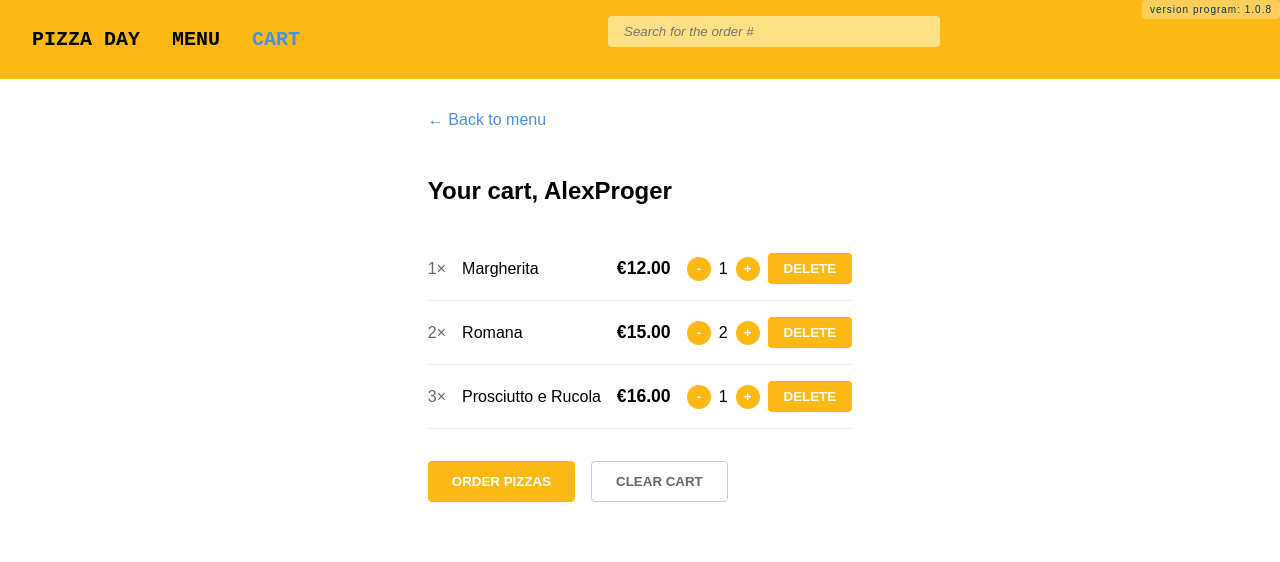
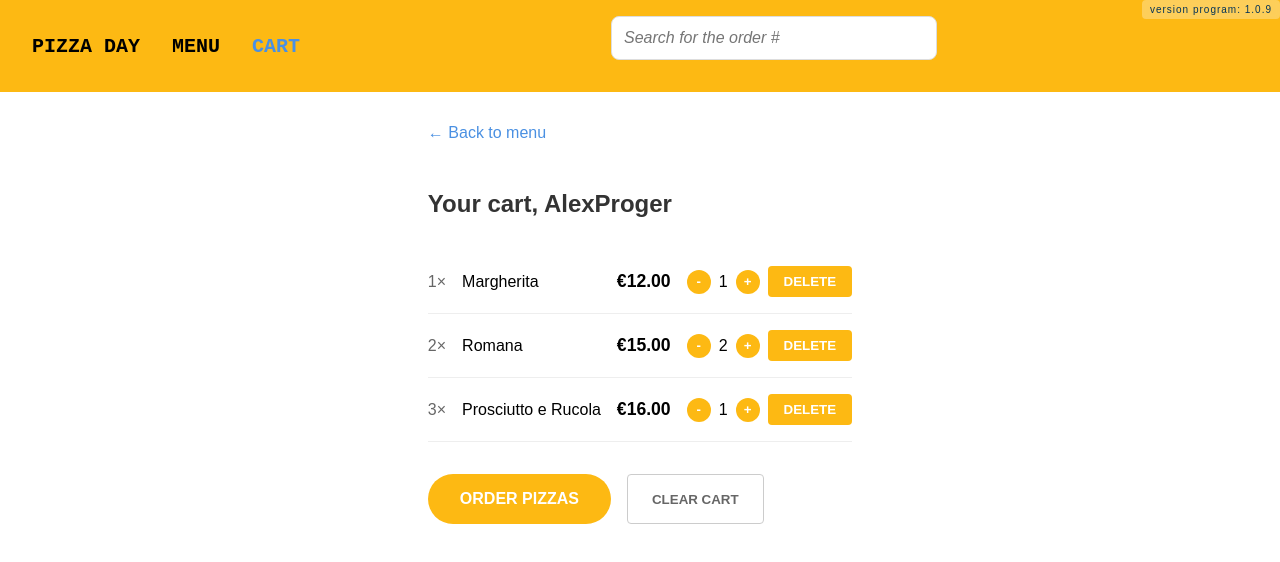
Before and after one commit to uaproger/ap-react-12.11.24, a React (Vite) app: page /cart in a window 1280 px wide. Shown: the top 562 px of the page. Built offline with nearby package versions, Linux system fonts and the light colour scheme; no server answers.

Commit message:
home work 9

```diff
--- a/package.json
+++ b/package.json
@@ -1,7 +1,7 @@
 {
     "name": "12.11.2024",
     "private": true,
-    "version": "1.0.8",
+    "version": "1.0.9",
     "type": "module",
     "scripts": {
         "dev": "vite",
--- a/src/App.jsx
+++ b/src/App.jsx
@@ -4,6 +4,7 @@ import Menu from "./pages/Menu/Menu.jsx";
 import Cart from "./pages/Cart/Cart.jsx";
 import NotFound from "./pages/NotFound.jsx";
 import { BrowserRouter, Route, Routes } from "react-router";
+import OrderForm from "./pages/OrderForm/OrderForm.jsx";
 
 const App = () => {
     return (
@@ -11,11 +12,12 @@ const App = () => {
             <div className="container">
                 <Header />
                 <Routes>
-                    <Route path="/" element={<Main />} />
-                    <Route path="/menu" element={<Menu />} />
-                    <Route path="/cart" element={<Cart />} />
+                    <Route path={ "/" } element={ <Main /> } />
+                    <Route path={ "/menu" } element={ <Menu /> } />
+                    <Route path={ "/cart" } element={ <Cart /> } />
+                    <Route path={ "/order/form" } element={ <OrderForm /> } />
 
-                    <Route path={"*"} element={<NotFound />} />
+                    <Route path={ "*" } element={ <NotFound /> } />
                 </Routes>
             </div>
         </BrowserRouter>
--- a/src/components/Button.jsx
+++ b/src/components/Button.jsx
@@ -1,6 +1,19 @@
-const Button = ({ text, className, onClick, ariaLabel }) => {
+const Button = (props) => {
+    const {
+        type,
+        text,
+        className,
+        onClick,
+        ariaLabel
+    } = props;
+
     return (
-        <button onClick={onClick} className={ className } aria-label={ariaLabel}>{ text }</button>
+        <button
+            type={ type }
+            onClick={ onClick }
+            className={ className }
+            aria-label={ ariaLabel }
+        >{ text }</button>
     );
 }
 
--- /dev/null
+++ b/src/components/CustomForm.jsx
@@ -0,0 +1,56 @@
+import Input from "./Input.jsx";
+import Button from "./Button.jsx";
+import { useContext } from "react";
+import { useNavigate } from "react-router";
+import { UserContext } from "../contexts/UserProvider.jsx";
+import { api } from "../config/api.js";
+import { GUID, setCookie } from "../helpers/helper.js";
+import Form from "./Form.jsx";
+
+const CustomForm = () => {
+    const navigate = useNavigate();
+
+    const { userName, setUserName } = useContext(UserContext);
+
+    const changeUserName = (event) => {
+        setUserName(event.target.value);
+    }
+
+    const showUserName = async (event) => {
+        event.preventDefault();
+        if (userName === "" || userName.length < 2) return;
+        try {
+            const token = GUID();
+
+            const response = await fetch(api.users, {
+                method: "POST",
+                headers: {
+                    "Content-Type": "application/json",
+                },
+                body: JSON.stringify({
+                    name: userName,
+                    token: token
+                }),
+            });
+
+            if (!response.ok) {
+                throw new Error(`Помилка HTTP! статус: ${response.status}`);
+            }
+
+            setCookie('token', token, 365);
+
+            navigate("/menu");
+        } catch (error) {
+            console.error(error);
+        }
+    }
+
+    return (
+        <Form action={ "/" } method={ "post" } className={ "form" }>
+            <Input onChange={ changeUserName } type={"text"} placeholder={"Ваше ім'я"} ariaLabel={"Ваше ім'я"} value={ userName } />
+            <Button onClick={ showUserName } text={"Start Order"} className={"btn"} />
+        </Form>
+    );
+}
+
+export default CustomForm;
--- a/src/components/Form.jsx
+++ b/src/components/Form.jsx
@@ -1,54 +1,23 @@
-import Input from "./Input.jsx";
-import Button from "./Button.jsx";
-import { useContext } from "react";
-import { useNavigate } from "react-router";
-import { UserContext } from "../contexts/UserProvider.jsx";
-import { api } from "../config/api.js";
-import {GUID, setCookie} from "../helpers/helper.js";
-
-const Form = () => {
-    const navigate = useNavigate();
-
-    const { userName, setUserName } = useContext(UserContext);
-
-    const changeUserName = (event) => {
-        setUserName(event.target.value);
-    }
-
-    const showUserName = async (event) => {
-        event.preventDefault();
-        if (userName === "" || userName.length < 2) return;
-        try {
-            const token = GUID();
-
-            const response = await fetch(api.users, {
-                method: "POST",
-                headers: {
-                    "Content-Type": "application/json",
-                },
-                body: JSON.stringify({
-                    name: userName,
-                    token: token
-                }),
-            });
-
-            if (!response.ok) {
-                throw new Error(`Помилка HTTP! статус: ${response.status}`);
-            }
-
-            setCookie('token', token, 365);
-
-            navigate("/menu");
-        } catch (error) {
-            console.error(error);
-        }
-    }
+const Form = (props) => {
+    const {
+        action,
+        className,
+        method,
+        encType,
+        target,
+        noValidate,
+        children
+    } = props;
 
     return (
-        <form action={"/"} method={"post"} className={"form"}>
-            <Input onChange={ changeUserName } type={"text"} placeholder={"Ваше ім'я"} ariaLabel={"Ваше ім'я"} value={ userName } />
-            <Button onClick={ showUserName } text={"Start Order"} className={"btn"} />
-        </form>
+        <form
+            action={ action }
+            className={ className }
+            method={ method }
+            encType={ encType }
+            target={ target }
+            noValidate={ noValidate }
+        >{ children }</form>
     );
 }
 
--- a/src/components/Input.jsx
+++ b/src/components/Input.jsx
@@ -4,7 +4,9 @@ const Input = ({
     placeholder = "Your full name",
     ariaLabel = "Your full name",
     value = "",
-    onChange = () => {}
+    onChange = () => {},
+    readOnly,
+    required
 }) => {
     return (
         <input
@@ -14,6 +16,8 @@ const Input = ({
             aria-label={ ariaLabel }
             value={ value }
             onChange={ onChange }
+            readOnly={ readOnly ?? false }
+            required={ required ?? false }
         />
     );
 }
--- /dev/null
+++ b/src/components/Label.jsx
@@ -0,0 +1,9 @@
+const Label = (props) => {
+    const { htmlFor, className, children } = props;
+
+    return (
+        <label htmlFor={ htmlFor } className={ className }>{ children }</label>
+    );
+}
+
+export default Label;
--- a/src/pages/Cart/Cart.css
+++ b/src/pages/Cart/Cart.css
@@ -76,3 +76,7 @@
     font-weight: bold;
     text-transform: uppercase;
 }
+.btn-order-form {
+    text-decoration: none;
+    color: #ffffff;
+}
--- a/src/pages/Cart/Cart.jsx
+++ b/src/pages/Cart/Cart.jsx
@@ -15,7 +15,9 @@ const Cart = () => {
             </div>
 
             <div className="cart-actions">
-                <Button className={"order-btn"} text={"Order pizzas"} />
+                <Button className={"order-btn"} text={
+                    <NavLink to={"/order/form"} className={ "btn-order-form" }>Order pizzas</NavLink>
+                } />
                 <Button className={"clear-btn"} text={"Clear cart"} />
             </div>
         </div>
--- a/src/pages/Main.jsx
+++ b/src/pages/Main.jsx
@@ -1,4 +1,4 @@
-import Form from "../components/Form.jsx";
+import CustomForm from "../components/CustomForm.jsx";
 
 const Main = () => {
     return (
@@ -6,7 +6,7 @@ const Main = () => {
             <h1>The best pizza.</h1>
             <p className="subtitle">Straight out of the oven, straight to you.</p>
             <p className="welcome">👉 Welcome! Please start by telling us your name:</p>
-            <Form />
+            <CustomForm />
         </main>
     );
 }
--- /dev/null
+++ b/src/pages/OrderForm/OrderForm.css
@@ -0,0 +1,59 @@
+.container-order-form {
+    max-width: 600px;
+    margin: 0 auto;
+}
+h1 {
+    font-size: 2rem;
+    color: #333;
+    margin-bottom: 2rem;
+}
+.form-group {
+    margin-bottom: 1.5rem;
+}
+label {
+    display: block;
+    font-size: 1.1rem;
+    color: #444;
+    margin-bottom: 0.5rem;
+}
+.input-wrapper {
+    position: relative;
+}
+input[type="text"],
+input[type="tel"] {
+    width: 100%;
+    padding: 0.75rem;
+    font-size: 1rem;
+    border: 1px solid #ddd;
+    border-radius: 8px;
+    background: white;
+}
+.checkbox-group {
+    margin: 2rem 0;
+}
+.checkbox-wrapper {
+    display: flex;
+    align-items: center;
+    gap: 0.5rem;
+}
+input[type="checkbox"] {
+    width: 20px;
+    height: 20px;
+    border: 2px solid #666;
+    border-radius: 4px;
+}
+.order-btn {
+    background: #FDB913;
+    color: black;
+    border: none;
+    padding: 1rem 2rem;
+    font-size: 1rem;
+    font-weight: bold;
+    border-radius: 999px;
+    cursor: pointer;
+    text-transform: uppercase;
+    transition: background-color 0.3s;
+}
+.order-btn:hover {
+    background: #e5a700;
+}
--- /dev/null
+++ b/src/pages/OrderForm/OrderForm.jsx
@@ -0,0 +1,46 @@
+import "./OrderForm.css";
+import Form from "../../components/Form.jsx";
+import { UserContext } from "../../contexts/UserProvider.jsx";
+import { useContext } from "react";
+import Input from "../../components/Input.jsx";
+import Button from "../../components/Button.jsx";
+import Label from "../../components/Label.jsx";
+
+const OrderForm = () => {
+    const { userName } = useContext(UserContext);
+
+    return (
+        <div className={ "container-order-form" }>
+            <h1>Ready to order? Let's go!</h1>
+            <Form>
+                <div className={ "form-group" }>
+                    <Label htmlFor={ "firstName" }>First Name</Label>
+                    <Input id={ "firstName" } value={ userName } placeholder={ "First Name" } readOnly />
+                </div>
+
+                <div className={ "form-group" }>
+                    <Label htmlFor={ "phone" }>Phone number</Label>
+                    <Input type={ "tel" } id={ "phone" } placeholder={ "Phone number" } required />
+                </div>
+
+                <div className={ "form-group" }>
+                    <Label htmlFor={ "address" }>Address</Label>
+                    <div className={ "input-wrapper" }>
+                        <Input id={ "address" } placeholder={ "Address" } required />
+                    </div>
+                </div>
+
+                <div className={ "checkbox-group" }>
+                    <div className={ "checkbox-wrapper" }>
+                        <Input type={ "checkbox" } id={ "priority" } />
+                        <Label htmlFor={ "priority" }>Want to give your order priority?</Label>
+                    </div>
+                </div>
+
+                <Button type={ "submit" } className={ "order-btn" } text={ "Order now for €12.00" } />
+            </Form>
+        </div>
+    );
+}
+
+export default OrderForm;
```
